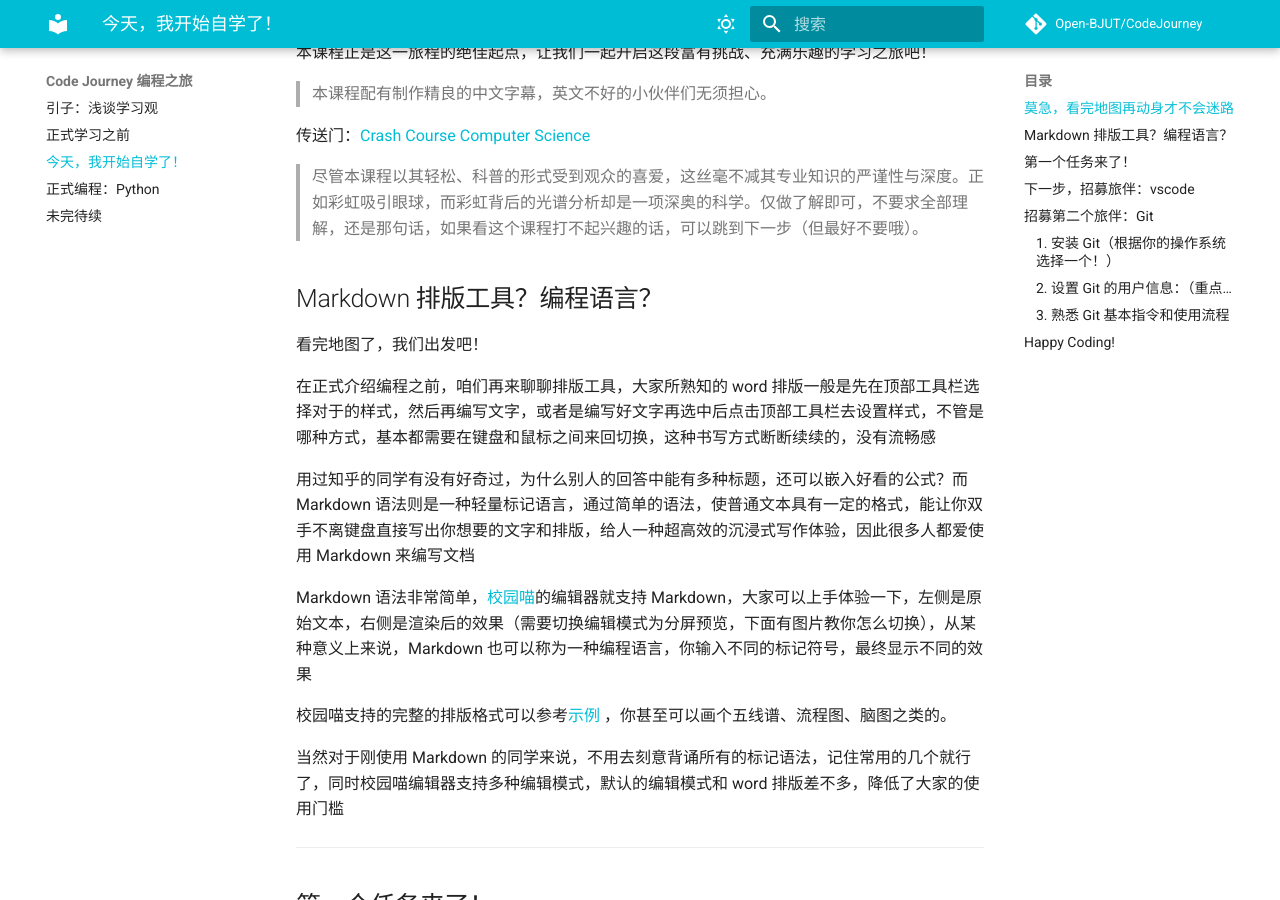
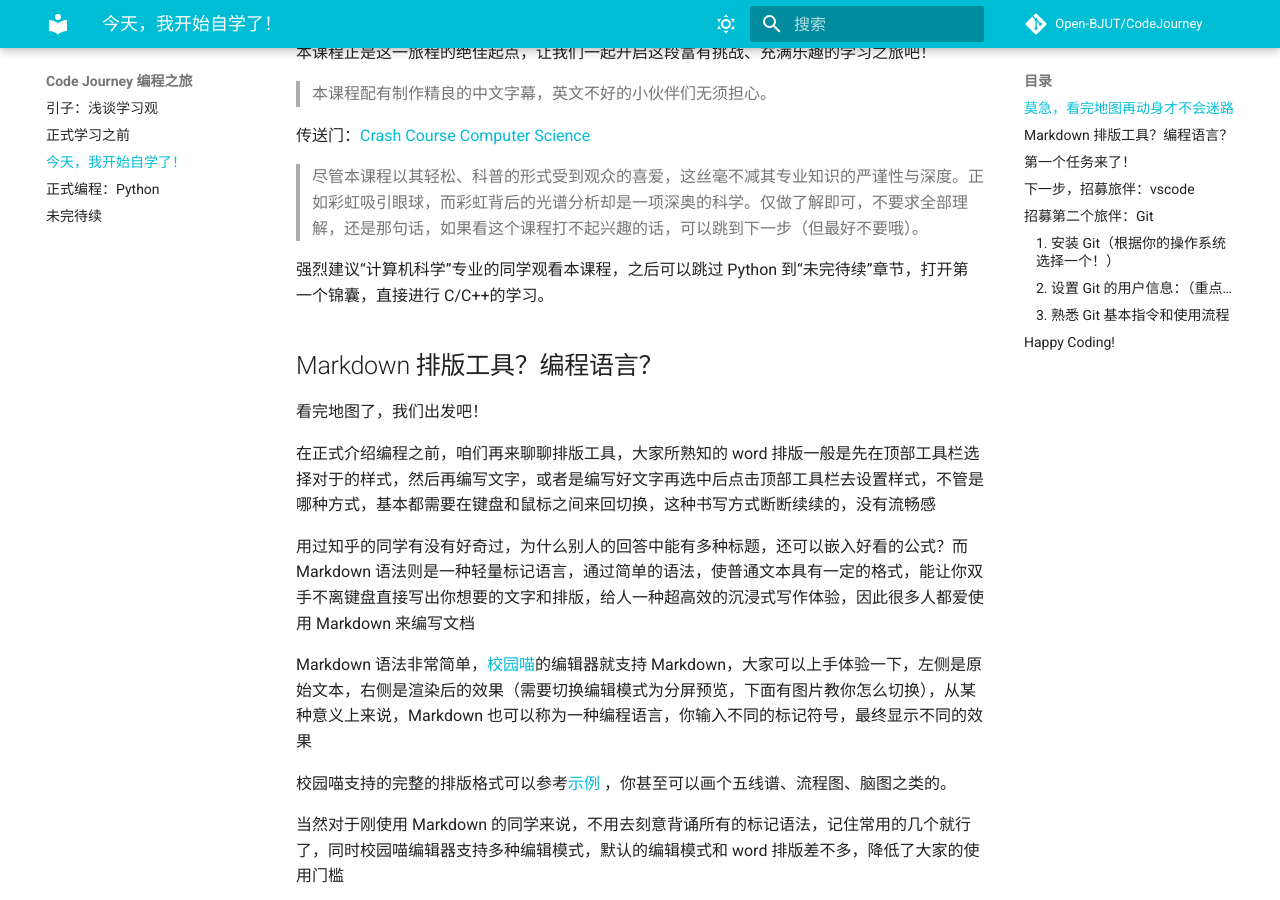
Before and after one commit to bjut-swift/CodeJourney, an MkDocs documentation site: the page built from docs/今天，我开始自学了！.md, in a window 1280 px wide and 900 px high, scrolled down 730 px. Built offline with MkDocs 1.6.1 and Material for MkDocs 9.7.7, drawn with Linux system fonts in a browser that asks for light colours; comment, search, counter and statistics services are not loaded.

Commit message:
updated:cs c/cpp

```diff
--- a/docs/今天，我开始自学了！.md
+++ b/docs/今天，我开始自学了！.md
@@ -19,6 +19,8 @@
 传送门：[Crash Course Computer Science](https://www.bilibili.com/video/BV1EW411u7th?p=1)
 
 > 尽管本课程以其轻松、科普的形式受到观众的喜爱，这丝毫不减其专业知识的严谨性与深度。正如彩虹吸引眼球，而彩虹背后的光谱分析却是一项深奥的科学。仅做了解即可，不要求全部理解，还是那句话，如果看这个课程打不起兴趣的话，可以跳到下一步（但最好不要哦）。
+
+强烈建议“计算机科学”专业的同学观看本课程，之后可以跳过 Python 到“未完待续”章节，打开第一个锦囊，直接进行 C/C++的学习。
 
 ## Markdown 排版工具？编程语言？
 
```
